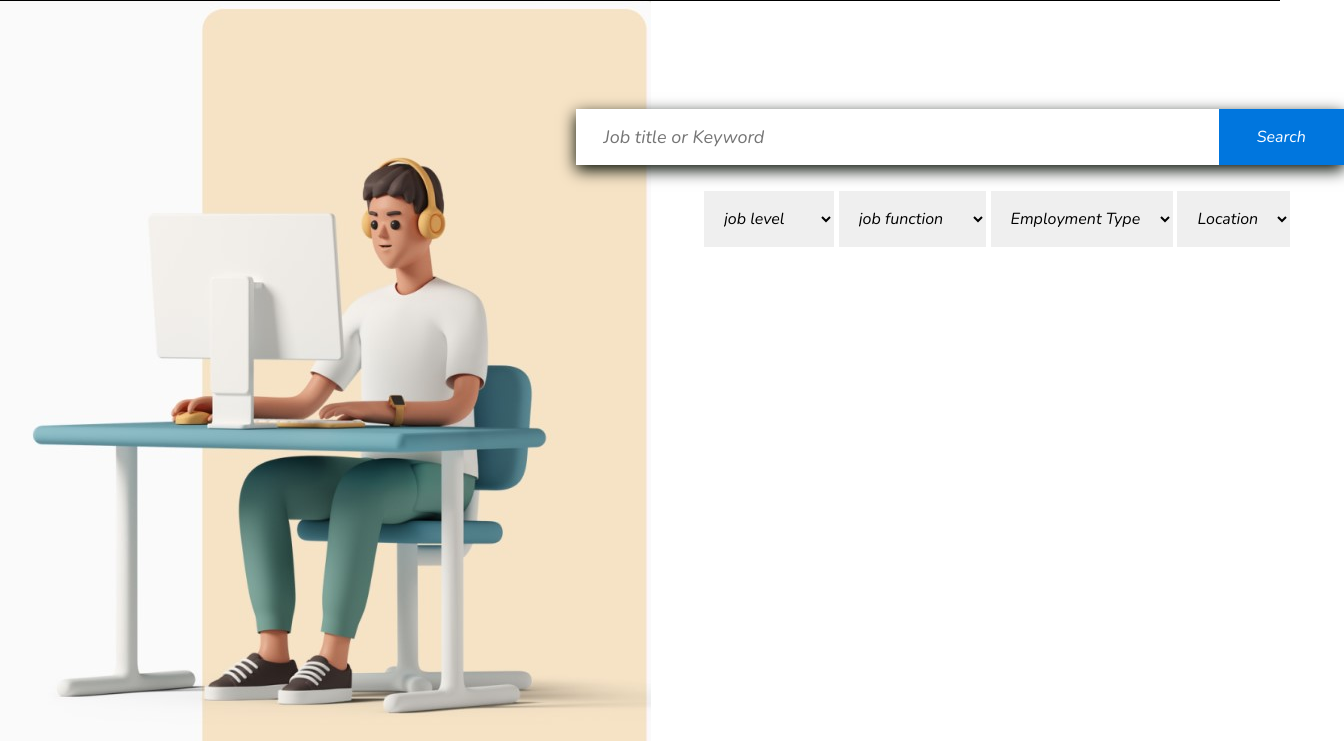
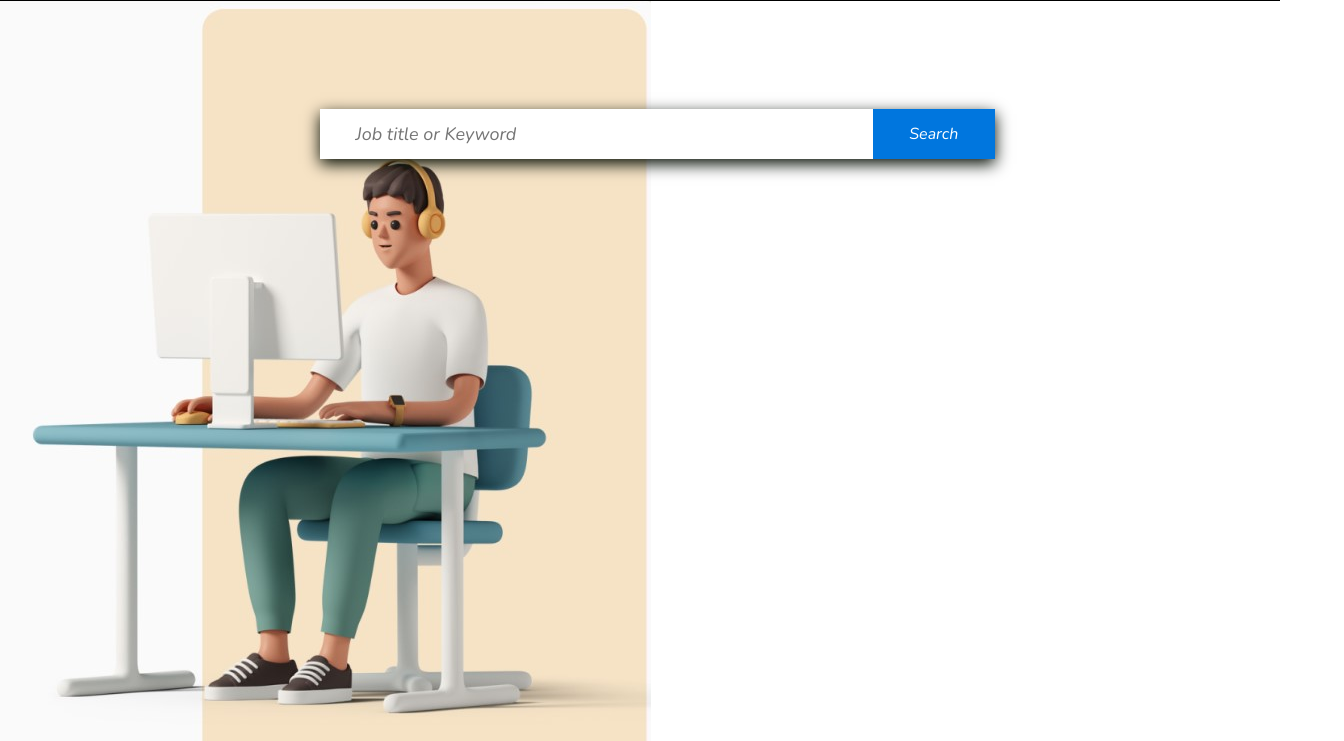
Before and after one commit to Bhavyen1007/SGP, a plain HTML site: page job_page.html in a window 1280 px wide. Shown: the part 59-800 px from the top of the page, 1344 px wide, since content can reach past the window. Drawn offline with nearby package versions, Linux system fonts and the light colour scheme.

Commit message:
Update jobstyle.css

```diff
--- a/jobstyle.css
+++ b/jobstyle.css
@@ -7,13 +7,19 @@
     --yellowColor :#ffd723;
 
 }
-.body{
- background-image: url("jobsearch\ back.jpg");
-}
+
+/* .jobpic{
+    position: absolute;
+    width: 500px;
+    height: 600px;
+    background: url("jobsearchback.jpg");
+} */
+
 .search-wrapper{
     width: 60%;
     margin: auto;
-    padding-left: 20rem;
+    padding-left: 4rem;
+    padding-right: 4rem;
     height: 3.5rem;
     position: relative;
 
@@ -21,11 +27,12 @@
 .search-box{
     width: 100%;
     position: absolute;
-    background-color: var(--greyColor);
+    background-color: var(--whiteColor);
     box-shadow:rgba(2, 11, 0, 2) 0px 5px 15px ;
      top:300% ;
-    height: 100%;
-    width: 100%;
+     padding-left: 0.5rem;
+    height: 50px;
+    width: 675px;
 }
 .search-card{
     display: flex;
@@ -72,14 +79,14 @@
     display: flex;
 
 
-    padding-left: 22rem;
+    padding-left: 10rem;
     padding-block-start: 0;
     justify-content: flex-start;
     flex-wrap: wrap;
     gap: 0.3rem;
-    top:250px;
+    padding-top: 5.5rem;
 
-    position:fixed;
+    /* position:fixed; */
 
 
 }
@@ -106,3 +113,10 @@
     color: var(--whiteColor);
     cursor: pointer;
 }
+/* .jobpic1{
+    position: absolute;
+width: 452px;
+height: 277px;
+top: 375px;
+background: url("jobsearchback1.jpg");
+} */
```
